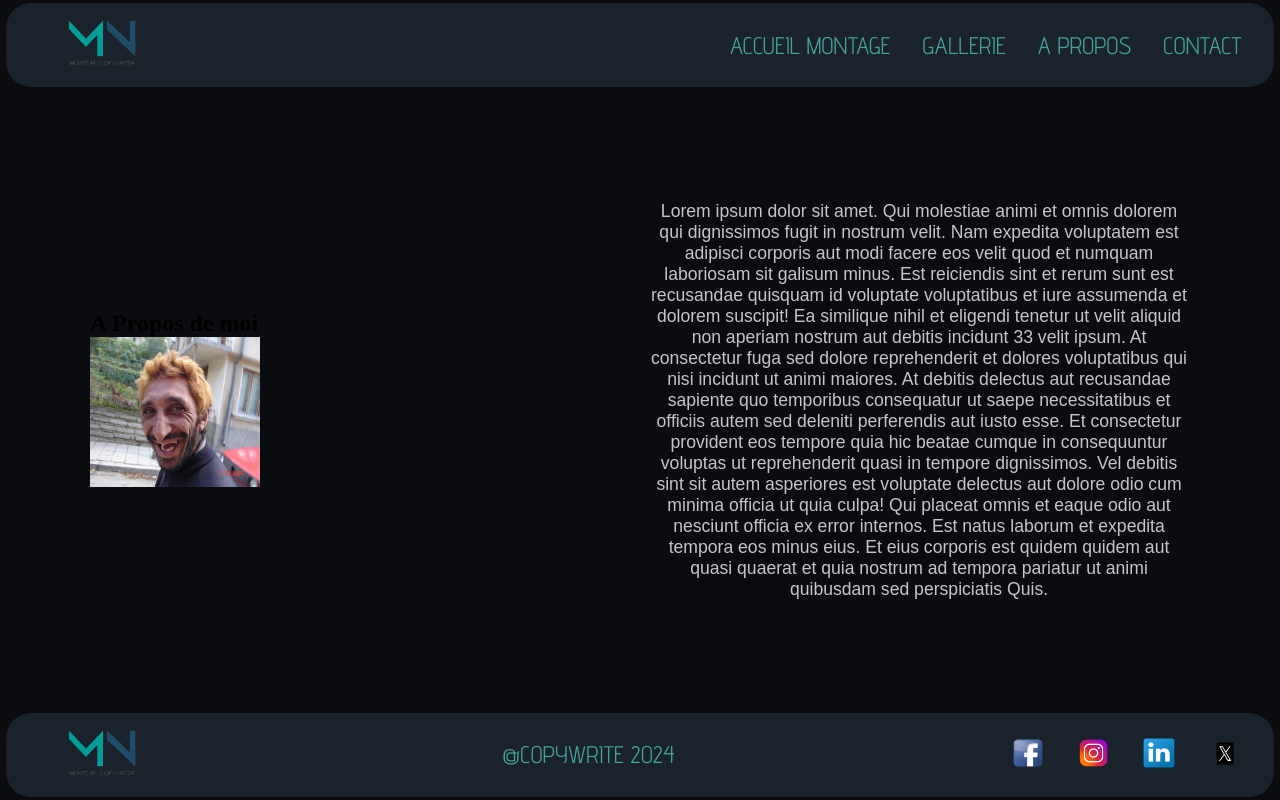
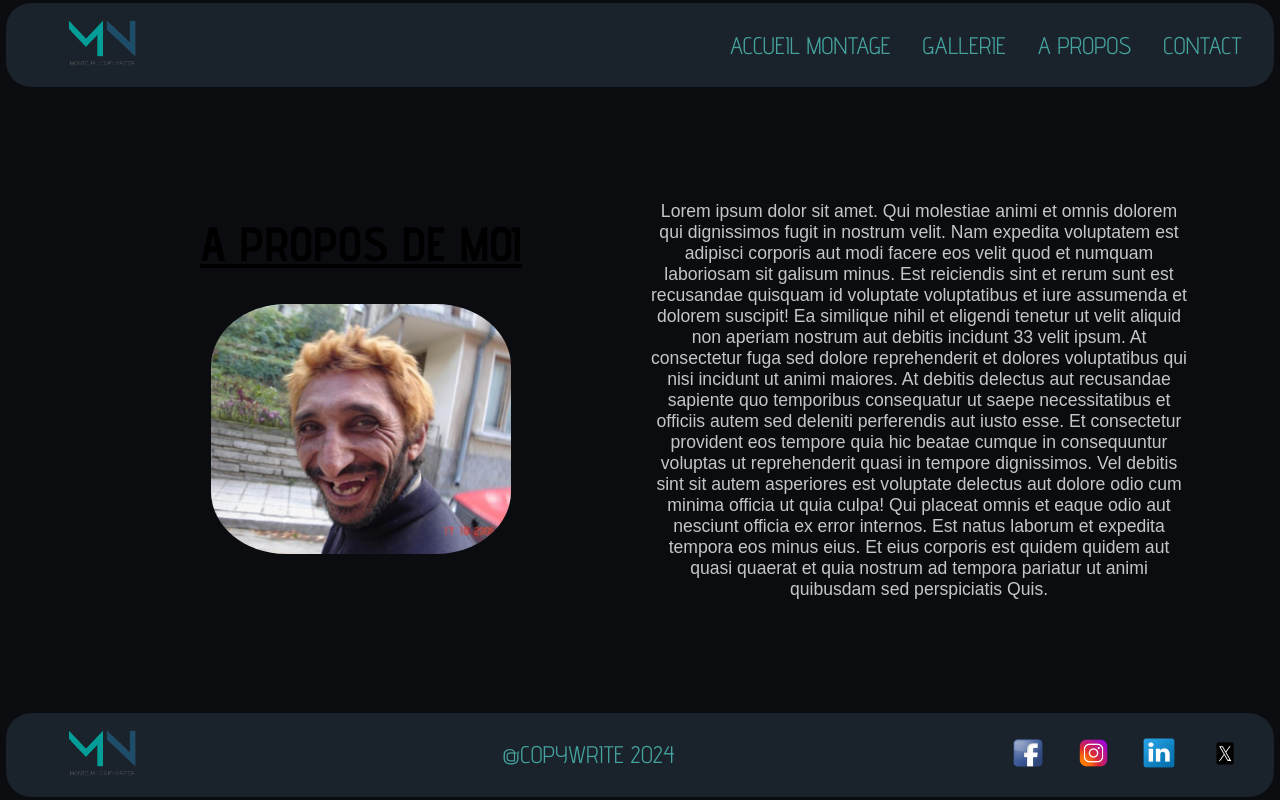
Before and after one commit to KevinMaze/website-nico, a Next.js app: page /About in a window 1280 px wide. Built offline with nearby package versions, Linux system fonts and the light colour scheme; a web font is replaced by a local one.

Commit message:
continu about page

```diff
--- a/app/About/About.module.css
+++ b/app/About/About.module.css
@@ -8,24 +8,33 @@
 }
 
 .profil {
-
-}
-
-.img {
-    width: 170px;
-    height: 150px;
-}
-
-.img h2 {
-    text-align: center;
+    display: flex;
+    flex-direction: column;
+    align-items: center;
+    justify-content: center;
+    gap: 1em;
+    padding: 1em;
+    border-radius: 25px;
+    width: 80%;
+    margin: 0 auto;
     font-size: 2em;
     color: var(--title);
     font-family: var(--title);
     text-transform: uppercase;
     text-decoration: underline;
     margin-bottom: 1em;
-    padding: 0;
 }
+
+
+.img {
+    width: 300px;
+    height: 250px;
+    border-radius: 25%;
+    margin: 0 auto;
+    object-fit: cover;
+    object-position: center;
+}
+
 
 .text {
     text-align: center;
```
